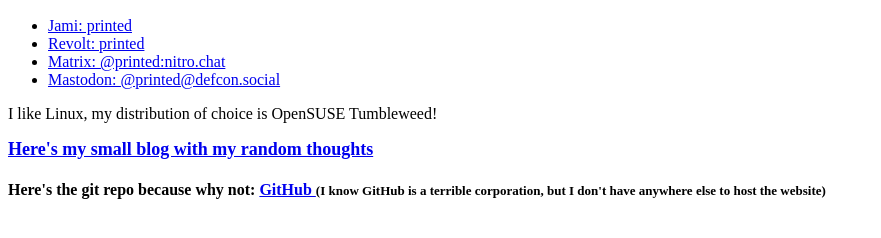
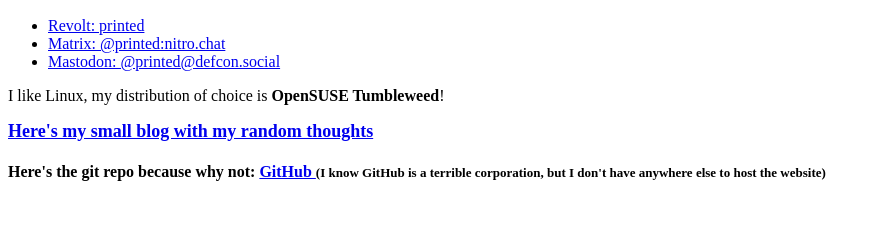
Before and after one commit to printedz/printedz.github.io, a plain HTML site: page index.html in a window 1280 px wide. Shown: the part 110-348 px from the top of the page, without its empty margins (0-881 px from the left). Drawn offline with Linux system fonts and the light colour scheme.

Commit message:
OpenSUSE is now in bold, and removed Jami from my socials since I don't use it anymore at all

```diff
--- a/index.html
+++ b/index.html
@@ -19,9 +19,9 @@
         <div class="contact">
           <h2 id="listheader">You can find me at: </h2>
           <ul>
-            <li><a href="https://jami.net">Jami: printed</a></li>
             <li><a href="https://revolt.chat">Revolt: printed</a></li>
             <li><a href="https://matrix.to/#/@printed:nitro.chat">Matrix:
+
 
 
 
@@ -33,8 +33,8 @@
           </ul>
         </div>
         <div id="linooks">
-          <p>I like Linux, my distribution of choice is OpenSUSE
-            Tumbleweed!</p>
+          <p>I like Linux, my distribution of choice is <b>OpenSUSE
+              Tumbleweed</b>!</p>
           <p><b><font size="+1"><a moz-do-not-send="true"
                   href="blog.html">Here's my small blog with my random
                   thoughts</a></font></b><br>
```
